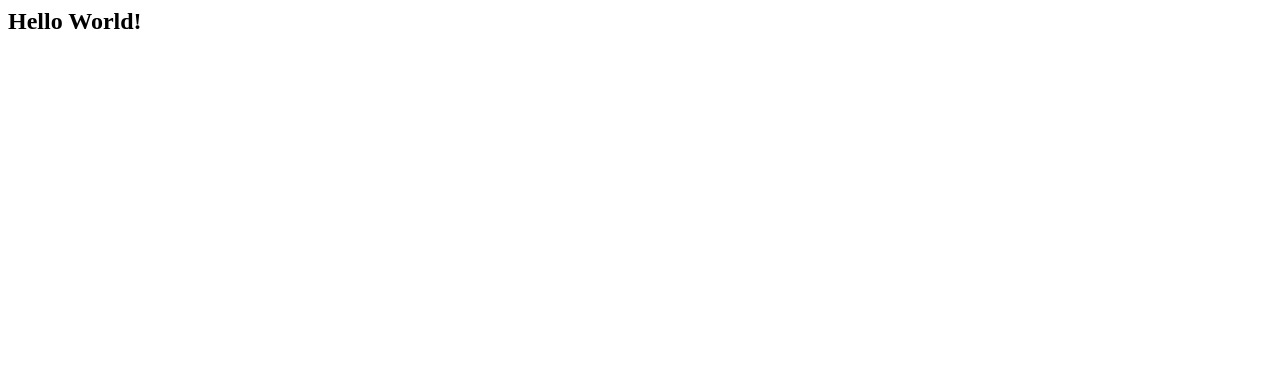
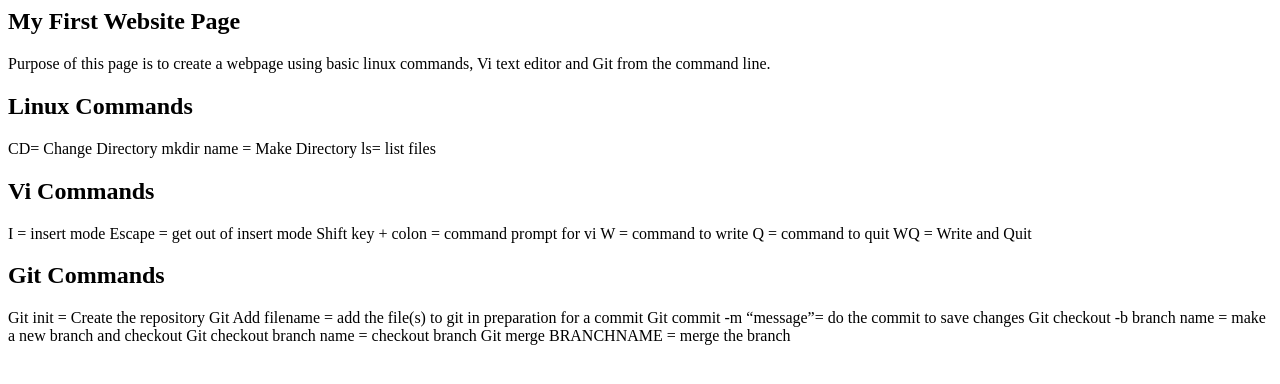
Before and after one commit to nemanenikita/IS601Asg2, a plain HTML site: page index.html in a window 1280 px wide. Drawn offline with Linux system fonts and the light colour scheme.

Commit message:
Updated index with new text

```diff
--- a/index.html
+++ b/index.html
@@ -1,8 +1,43 @@
 <html>
 	<head>
-		<title>Assignment 2</title>
+		<title>My First Web Page</title>
 	</head>
 	<body>
-		<h2>Hello World!</h2>
+		<div>
+			<h2>My First Website Page</h2>
+			<p>
+				Purpose of this page is to create a webpage using basic linux commands, Vi text editor and Git from the command line.
+			</p>
+		</div>
+		<div>
+			<h2>Linux Commands</h2>
+			<p>
+				CD= Change Directory
+				mkdir name = Make Directory
+				ls= list files
+			</p>
+		</div>
+		<div>
+			<h2>Vi Commands</h2>
+			<p>
+				I = insert mode
+				Escape = get out of insert mode
+				Shift key + colon = command prompt for vi
+				W = command to write
+				Q = command to quit
+				WQ = Write and Quit
+			</p>
+		</div>
+		<div>
+			<h2>Git Commands</h2>
+			<p>
+				Git init = Create the repository
+				Git Add filename = add the file(s) to git in preparation for a commit
+				Git commit -m “message”= do the commit to save changes
+				Git checkout -b branch name = make a new branch and checkout
+				Git checkout branch name = checkout branch
+				Git merge BRANCHNAME = merge the branch
+			</p>
+		</div>
 	</body>
-<html>
+</html>
```
